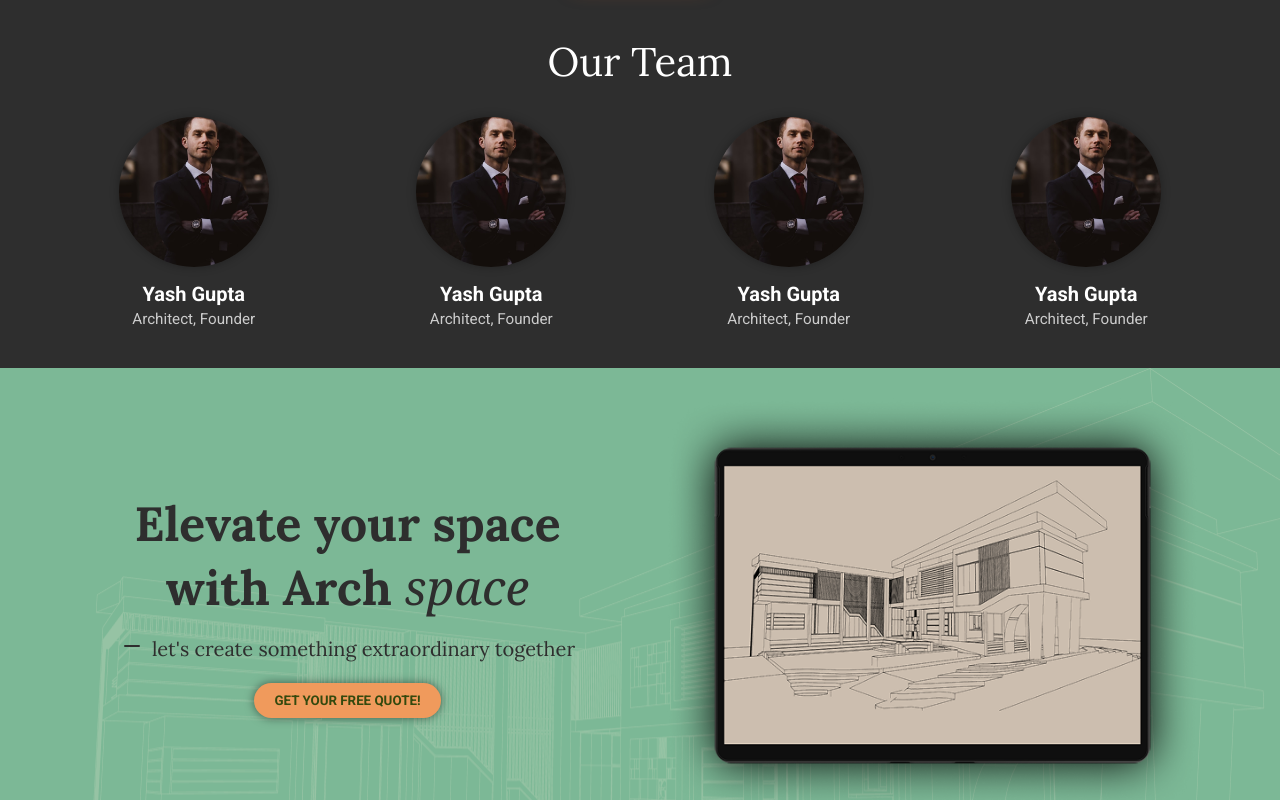
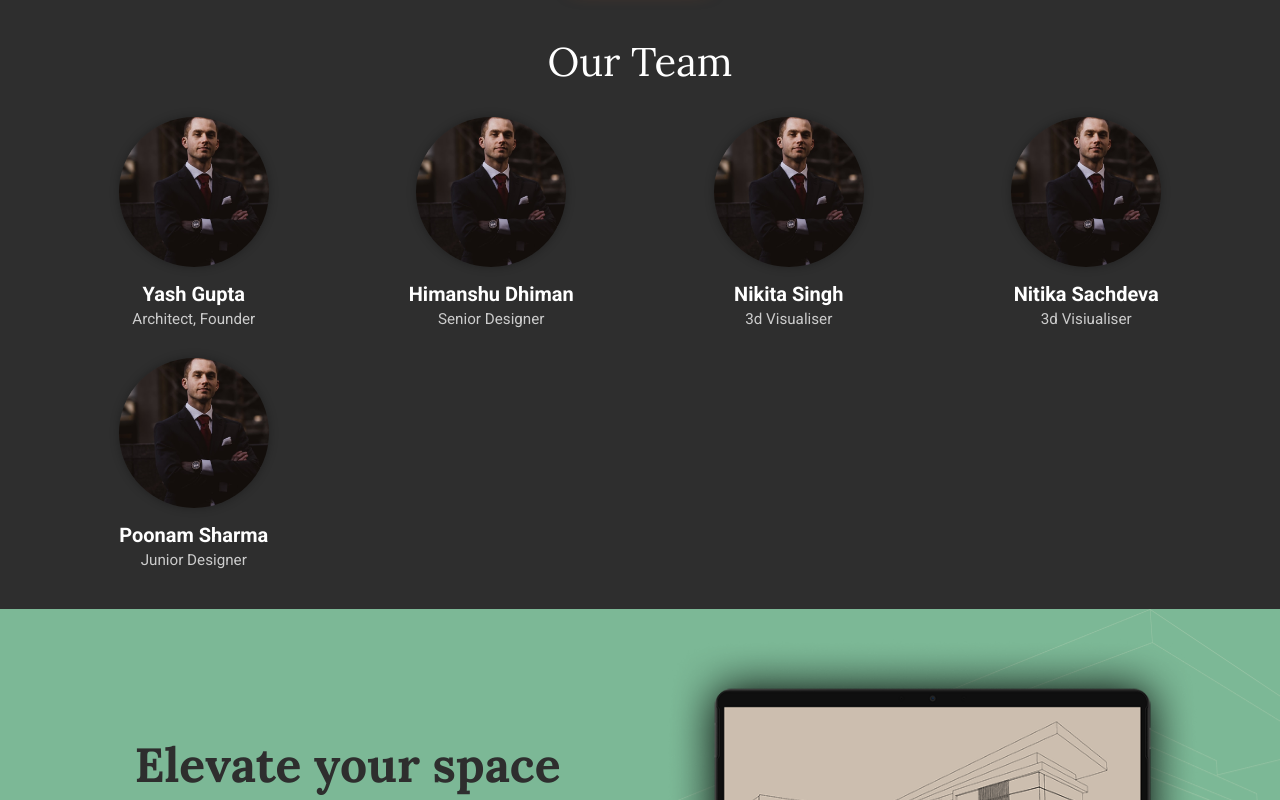
Before and after one commit to itstijnam/basic, a React (Vite) app in the folder client/: page /about in a window 1280 px wide. Shown: the part 1956-2756 px from the top of the page. Built offline with nearby package versions, Linux system fonts and the light colour scheme; a small style sheet from the web is missing; a web font is replaced by a local one.

Commit message:
home-animation-header

```diff
--- a/client/src/components/header/Header.jsx
+++ b/client/src/components/header/Header.jsx
@@ -49,6 +49,13 @@ function Header() {
     }
   }
 
+  const whatsappNumber = "919999167989"; // No '+' sign, just country code + number
+
+  const handleClick = () => {
+    const url = `https://api.whatsapp.com/send?phone=${whatsappNumber}`;
+    window.open(url, "_blank");
+  };
+
   return (
     <div className='header'>
       <div className="header_box">
@@ -62,7 +69,7 @@ function Header() {
               <li key={i} onClick={() => navHandler(arch.text)} >{getCapName(arch.text)}</li>
             ))}
           </ul>
-          <button className='arch_contact_btn'>Contact Us</button>
+          <button onClick={handleClick} className='arch_contact_btn'>Contact Us</button>
         </div>
 
       </div>
--- a/client/src/pages/about/About.css
+++ b/client/src/pages/about/About.css
@@ -46,7 +46,7 @@
 }
 
 .hero-content-text h1 {
-  font-size: 3em;
+  font-size: 4em;
   margin-bottom: 20px;
   font-family: "Lora", serif;
   font-weight: bold;
--- a/client/src/pages/about/About.jsx
+++ b/client/src/pages/about/About.jsx
@@ -243,8 +243,8 @@ function About() {
                         className="member-card">
                         <img src={founderImg} alt="Yash Gupta" className="member-image" />
                         <div className="member-info">
-                            <h3 className="member-name">Yash Gupta</h3>
-                            <p className="member-role">Architect, Founder</p>
+                            <h3 className="member-name">Himanshu Dhiman</h3>
+                            <p className="member-role">Senior Designer</p>
                         </div>
                     </motion.div>
                     <motion.div
@@ -259,8 +259,8 @@ function About() {
                         className="member-card">
                         <img src={founderImg} alt="Yash Gupta" className="member-image" />
                         <div className="member-info">
-                            <h3 className="member-name">Yash Gupta</h3>
-                            <p className="member-role">Architect, Founder</p>
+                            <h3 className="member-name">Nikita Singh</h3>
+                            <p className="member-role">3d Visualiser</p>
                         </div>
                     </motion.div>
                     <motion.div
@@ -275,8 +275,24 @@ function About() {
                         className="member-card">
                         <img src={founderImg} alt="Yash Gupta" className="member-image" />
                         <div className="member-info">
-                            <h3 className="member-name">Yash Gupta</h3>
-                            <p className="member-role">Architect, Founder</p>
+                            <h3 className="member-name">Nitika Sachdeva</h3>
+                            <p className="member-role">3d Visiualiser</p>
+                        </div>
+                    </motion.div>
+                    <motion.div
+                        ref={ref6}
+                        initial={{ opacity: 0, scale: 0, y: 50 }}
+                        animate={inView6 ? { opacity: 1, scale: 1, y: 0 } : {}}
+                        transition={{
+                            duration: 0.2,
+                            scale: { type: "spring", visualDuration: 0.4, bounce: 0.5 },
+                            delay: 0.5,
+                        }}
+                        className="member-card">
+                        <img src={founderImg} alt="Yash Gupta" className="member-image" />
+                        <div className="member-info">
+                            <h3 className="member-name">Poonam Sharma</h3>
+                            <p className="member-role">Junior Designer</p>
                         </div>
                     </motion.div>
 
--- a/client/src/pages/home/Home.jsx
+++ b/client/src/pages/home/Home.jsx
@@ -7,7 +7,7 @@ import { useState } from 'react'
 import { useDispatch, useSelector } from 'react-redux'
 import { setBlackToggle } from '../../redux/customDesign'
 import { useEffect } from 'react'
-import AnimationBox from './components/AnimationBox'
+// import AnimationBox from './components/AnimationBox'
 import AnimationBox2 from './components/AnimationBox2'
 import AnimationBox3 from './components/AnimationBox3'
 import AnimationMiddleBox1 from './components/AnimationMiddleBox1'
@@ -19,6 +19,7 @@ import Marquee from './components/Marquee'
 import Testimonials from './components/Testimonials'
 import GetAllTestimonials from '../../hooks/GetAllTestimonials'
 import useGetAllServices from '../../hooks/GetAllServices'
+import Animation from './animation/Animation'
 
 
 function Home() {
@@ -27,25 +28,40 @@ function Home() {
   const dispatch = useDispatch();
   GetAllTestimonials()
   useGetAllServices()
+
+// A black screen will appear for 2.5 seconds on the initial app load
+// This effect only shows once — to see it again, clear localStorage or browser cache
+
+// If you want the black screen to appear on *every* load and also block scrolling during it,
+// use useEffect and toggle `setBlackToggle(false → true)` accordingly
+
   useEffect(() => {
-    dispatch(setBlackToggle(false))
-  }, [])
+    const timer = setTimeout(() => {
+      dispatch(setBlackToggle(true));
+    }, 2500);
+    return () => clearTimeout(timer);
+  }, []);
+
 
   return (
     <>
       <div
-        style={blackToggle ? {
+        style={
+          // blackToggle ?
+          {
           backgroundImage: `url(${backImage})`,
-          backgroundSize: 'cover',
-          backgroundPosition: 'center',
-          backgroundRepeat: 'no-repeat',
-          minHeight: '100vh',
-          position: 'relative',
-        } : { background: 'black' }}
+          // backgroundSize: 'cover',
+          // backgroundPosition: 'center',
+          // backgroundRepeat: 'no-repeat',
+          // minHeight: '100vh',
+          // position: 'relative',
+        }
+        // : { background: 'black' }
+        }
 
-        // className={blackToggle ? 'black_out' : 'home_items_display'}
+        className={!blackToggle ? 'black_out' : 'home_items_display'}
 
-        onClick={() => dispatch(setBlackToggle(true))}
+        // onClick={() => dispatch(setBlackToggle(true))}
       >
         <div className='home_main_container'>
           <Hero />
@@ -56,7 +72,7 @@ function Home() {
           <div className="service_container_homes">
             <HomeService />
           </div>
-          <div className="home_animation_box">
+          {/* <div className="home_animation_box">
             <div style={{ borderBottom: '1px solid red', marginBottom: '2px' }}>
               <AnimationBox />
             </div>
@@ -79,7 +95,12 @@ function Home() {
               <AnimationBox4 />
             </div>
 
-          </div>
+          </div> */}
+
+          {/* <div className="home_animation_box2">
+            <Animation/>
+          </div> */}
+
           <div className='Schedule_container'>
             <Schedule />
           </div>
--- /dev/null
+++ b/client/src/pages/home/animation/Animation.jsx
@@ -0,0 +1,10 @@
+import React from 'react'
+import './Animation.scss'
+
+function Animation() {
+  return (
+    <div className='animation_page'>Animation</div>
+  )
+}
+
+export default Animation
--- /dev/null
+++ b/client/src/pages/home/animation/Animation.scss
@@ -0,0 +1,3 @@
+.animation_page{
+    border: 2px solid green;
+}
--- a/client/src/pages/home/style/Home.scss
+++ b/client/src/pages/home/style/Home.scss
@@ -15,10 +15,16 @@
     }
 }
 
+@keyframes blackscreenanimation {
+    0%{ background: black; };
+    100%{ background: black; }
+}
+
 .black_out {
-    background: black;
-    min-height: 100vh;
-    position: relative;
+    // background: black;
+    // min-height: 100vh;
+    // position: relative;
+    animation: blackscreenanimation 2s ease forwards;
 }
 
 .home_items_display {
@@ -36,3 +42,9 @@
     background-color: #FFEEDB;
     padding: 0rem 6%;
 }
+
+.home_animation_box2{
+    background-color: #FFEEDB;
+    padding: 0rem 6%;
+    border: 2px solid red;
+}
--- a/client/src/pages/service/components/customers/Customers.jsx
+++ b/client/src/pages/service/components/customers/Customers.jsx
@@ -16,8 +16,6 @@ function Customers() {
     const [currentIndex, setCurrentIndex] = useState(1);
     const [apiMessage, setApiMessage] = useState('')
     const dispatch = useDispatch();
-
-    console.log(testimonials)
     const isAdmin = currentAuthUser?.role === 'admin'
 
     GetAllTestimonials()
--- a/client/src/utils/baseUrl.js
+++ b/client/src/utils/baseUrl.js
@@ -1,4 +1,4 @@
 
 
-// export const baseUrl = `http://localhost:5000`;
-export const baseUrl = `https://archspace.onrender.com`;
+export const baseUrl = `http://localhost:5000`;
+// export const baseUrl = `https://archspace.onrender.com`;
```
